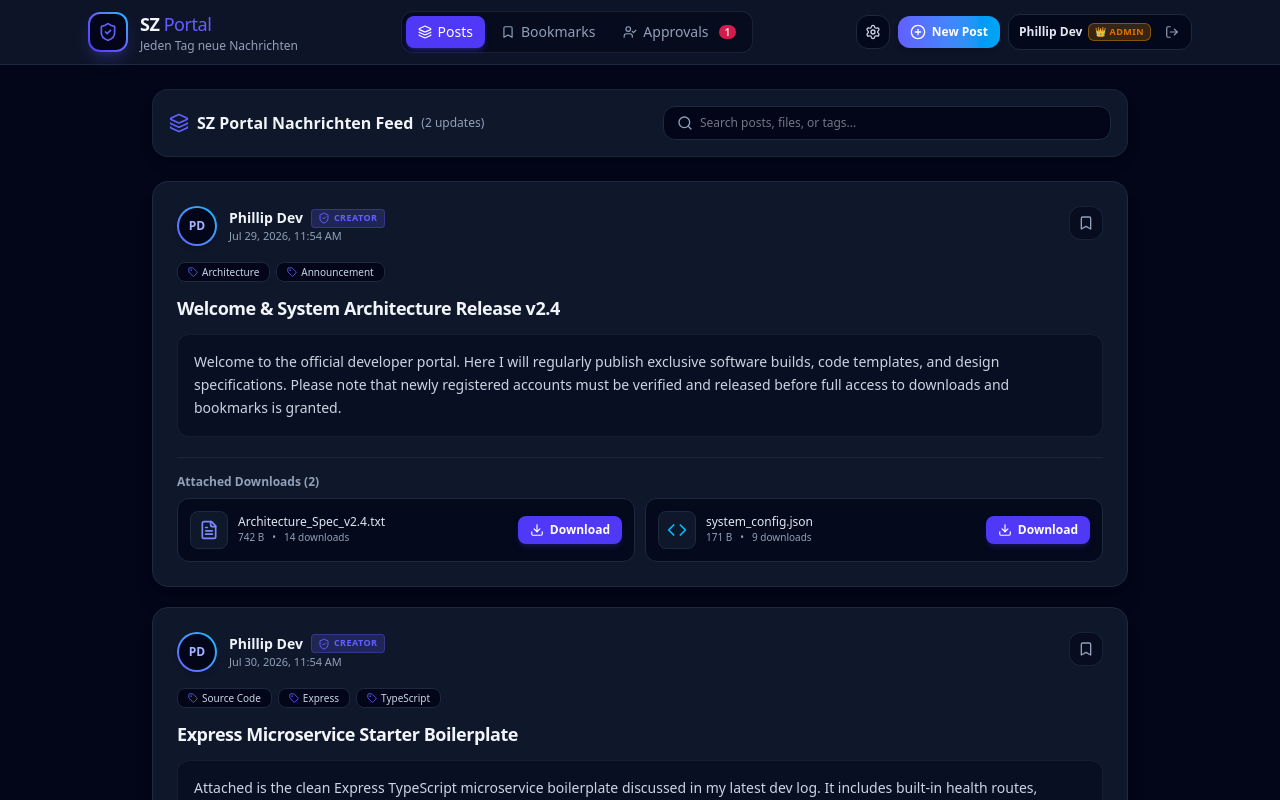
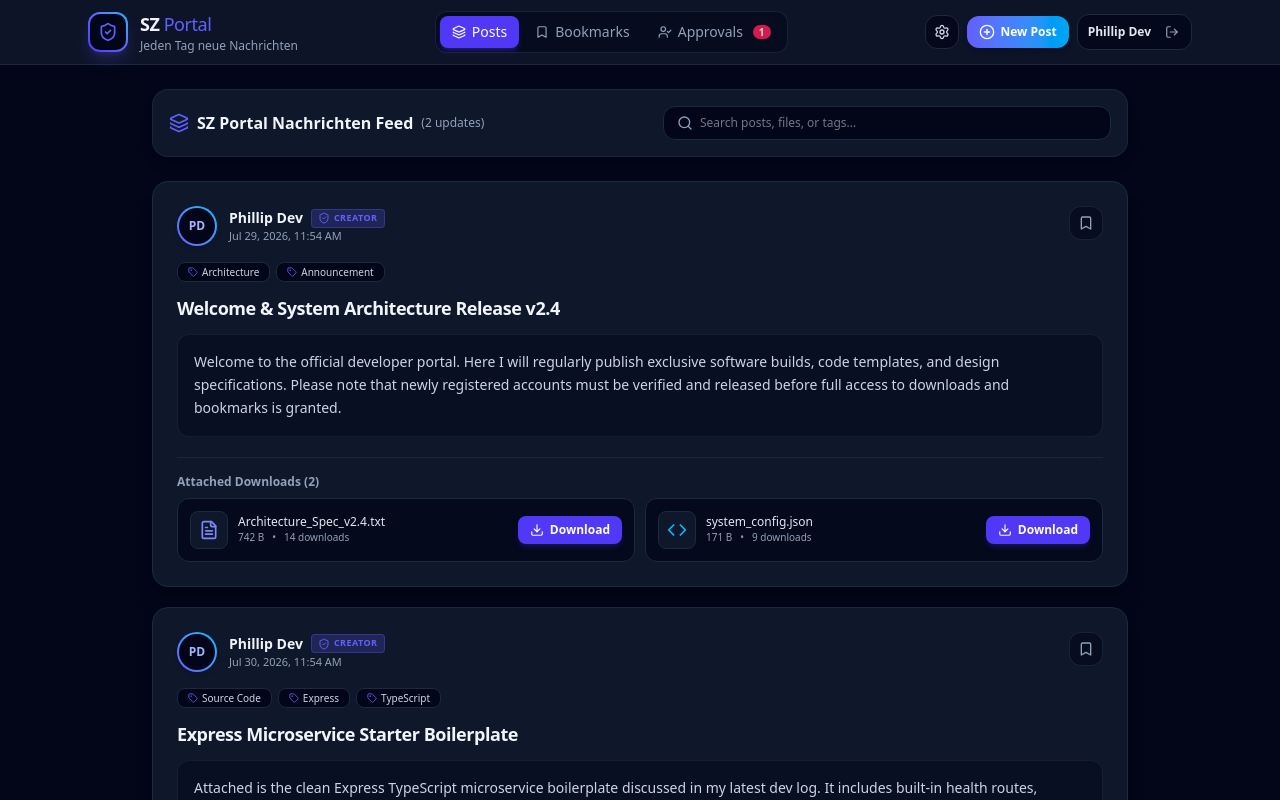
Before and after one commit to Philip-SZ/SZ-Web, a React (Vite) app: page / in a window 1280 px wide. Shown: the top 800 px of the page. Built offline with nearby package versions, Linux system fonts and the light colour scheme.

Commit message:
chore: update build configuration and cleanup UI
- Set base path to relative to support flexible deployment
- Update language tag to German
- Remove redundant GitHub Pages path handler
- Remove deprecated admin/status badges from Navbar

```diff
--- a/index.html
+++ b/index.html
@@ -1,18 +1,9 @@
 <!doctype html>
-<html lang="en">
+<html lang="de">
   <head>
     <meta charset="UTF-8" />
     <meta name="viewport" content="width=device-width, initial-scale=1.0" />
     <title>SZ Portal - Jeden Tag neue Nachrichten</title>
-    <script type="text/javascript">
-      // GitHub Pages path handler
-      (function () {
-        var path = window.location.pathname;
-        if (path === '/SZ-web') {
-          window.location.replace('/SZ-web/');
-        }
-      })();
-    </script>
   </head>
   <body>
     <div id="root"></div>
--- a/src/components/Navbar.tsx
+++ b/src/components/Navbar.tsx
@@ -151,19 +151,6 @@ export const Navbar: React.FC<NavbarProps> = ({
                 <div className="flex flex-col items-end">
                   <div className="flex items-center gap-1.5">
                     <span className={`text-xs font-semibold ${isLight ? 'text-slate-800' : 'text-slate-200'}`}>{currentUser.username}</span>
-                    {isPhillipDev ? (
-                      <span className="px-1.5 py-0.5 text-[9px] font-bold bg-amber-500/20 text-amber-600 dark:text-amber-300 border border-amber-500/40 rounded-md uppercase tracking-wider">
-                        👑 Admin
-                      </span>
-                    ) : isApproved ? (
-                      <span className="px-1.5 py-0.5 text-[9px] font-bold bg-emerald-500/20 text-emerald-600 dark:text-emerald-300 border border-emerald-500/40 rounded-md uppercase tracking-wider">
-                        Freigeschaltet
-                      </span>
-                    ) : (
-                      <span className="px-1.5 py-0.5 text-[9px] font-bold bg-amber-500/20 text-amber-500 border border-amber-500/40 rounded-md uppercase tracking-wider flex items-center gap-1">
-                        <Lock className="w-2.5 h-2.5" /> Ausstehend
-                      </span>
-                    )}
                   </div>
                 </div>
 
--- a/vite.config.ts
+++ b/vite.config.ts
@@ -3,9 +3,9 @@ import react from '@vitejs/plugin-react';
 import path from 'path';
 import {defineConfig} from 'vite';
 
-export default defineConfig(({ command }) => {
+export default defineConfig(() => {
   return {
-    base: command === 'build' ? '/SZ-web/' : '/',
+    base: './',
     plugins: [react(), tailwindcss()],
     resolve: {
       alias: {
```
